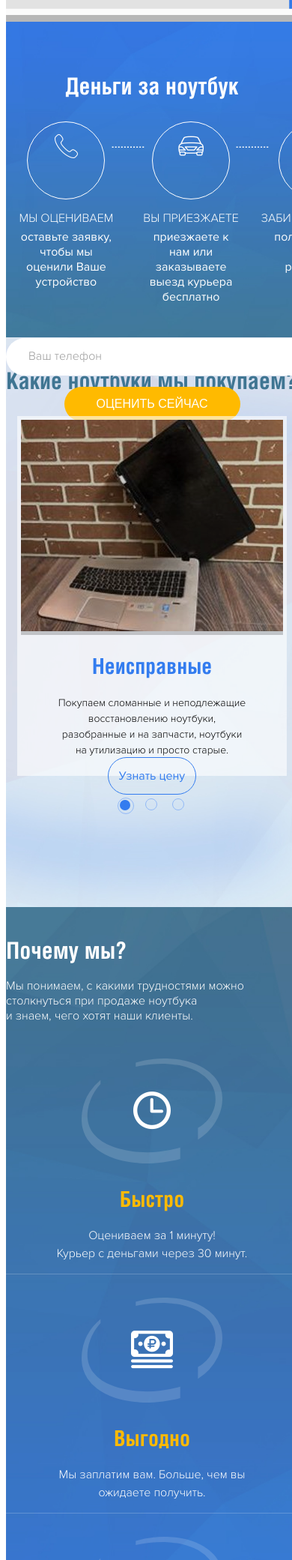
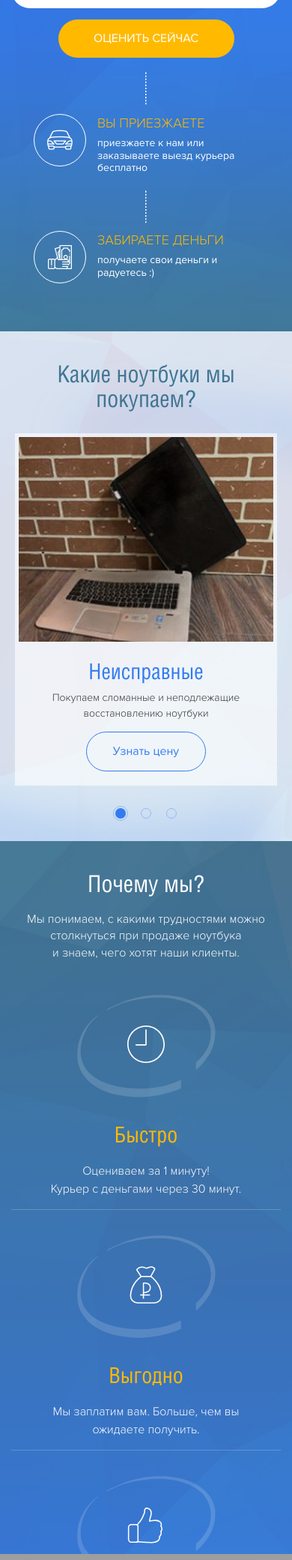
Before and after one commit to dhawkmoon/notecash, a PHP site: page / in a window 390 px wide. Shown: the part 527-2608 px from the top of the page at 75% size. Run offline with PHP 8.4, Linux system fonts and the light colour scheme; style sheets or scripts are compiled from the project's sources; some web fonts are replaced.

Commit message:
Some mobile version improvements

```diff
--- a/assets/scss/core.scss
+++ b/assets/scss/core.scss
@@ -1,24 +1,25 @@
 //Sourcess
 @import "../../node_modules/bootstrap-sass/assets/stylesheets/_bootstrap.scss";
 
-
+//Mixins
+@import 'mixins/_basic';
 //Theme
-@import './fonts/_index.scss';
-@import './icons/_index.scss';
-@import './fonts/_typo.scss';
-@import './theme/_animations.scss';
-@import './theme/_btns.scss';
-@import './theme/_form.scss';
-@import './theme/_modals.scss';
-@import './theme/_common.scss';
-@import './theme/_header.scss';
-@import './theme/_section-1.scss';
-@import './theme/_section-2.scss';
-@import './theme/_section-3.scss';
-@import './theme/_section-4.scss';
-@import './theme/_section-5.scss';
-@import './theme/_section-6.scss';
-@import './theme/_prefooter.scss';
-@import './theme/_footer.scss';
-@import './theme/_mobile-menu.scss';
-@import './theme/_spinner.scss';
+@import 'fonts/_index';
+@import 'icons/_index';
+@import 'fonts/_typo';
+@import 'theme/_animations';
+@import 'theme/_btns';
+@import 'theme/_form';
+@import 'theme/_modals';
+@import 'theme/_common';
+@import 'theme/_header';
+@import 'theme/_section-1';
+@import 'theme/_section-2';
+@import 'theme/_section-3';
+@import 'theme/_section-4';
+@import 'theme/_section-5';
+@import 'theme/_section-6';
+@import 'theme/_prefooter';
+@import 'theme/_footer';
+@import 'theme/_mobile-menu';
+@import 'theme/_spinner';
--- a/assets/scss/icons/_index.scss
+++ b/assets/scss/icons/_index.scss
@@ -60,3 +60,21 @@
   content: "\e908";
   color: #fff;
 }
+
+.glyph-time {
+	@include glyph( url(../i/time.svg) );
+	width: 50px;
+	height: 50px;
+}
+
+.glyph-like {
+	@include glyph( url(../i/like.svg) );
+	width: 50px;
+	height: 50px;
+}
+
+.glyph-money {
+	@include glyph( url(../i/money.svg) );
+	width: 50px;
+	height: 50px;
+}
--- /dev/null
+++ b/assets/scss/mixins/_basic.scss
@@ -0,0 +1,35 @@
+@mixin trans( $t: .1s, $f: linear )
+{
+	-webkit-transition: $t $f;
+	transition: $t $f;
+}
+
+@mixin font-smooth
+{
+	 -webkit-font-smoothing: antialiased;
+	 -moz-osx-font-smoothing: grayscale;
+}
+
+@mixin reset-font-smooth
+{
+	-webkit-font-smoothing: auto;
+	-moz-osx-font-smoothing: auto;
+}
+
+@mixin link-border( $color: #9cc94e )
+{
+	border-bottom: 1px solid transparent;
+	text-decoration: none !important;
+	@include trans;
+	&:hover {
+		border-bottom-color: $color;
+	}
+}
+
+@mixin glyph( $bg-image, $bg-size: cover )
+{
+	display: inline-block;
+	background-repeat: no-repeat;
+	background-size: $bg-size;
+	background-image: $bg-image;
+}
--- a/assets/scss/theme/_btns.scss
+++ b/assets/scss/theme/_btns.scss
@@ -6,8 +6,17 @@
 	padding: 14px;
   border-radius: 50px;
   font-size: 16px;
+  -webkit-transition: .1s linear;
   transition: .1s linear;
   outline: none !important;
+	&-play {
+		width: 250px;
+		margin-top: 15px;
+    background-image: url(../i/play-button.svg);
+    background-size: 15%;
+    background-repeat: no-repeat;
+    background-position: 96% center;
+	}
 }
 
 .btn-primary {
--- a/assets/scss/theme/_common.scss
+++ b/assets/scss/theme/_common.scss
@@ -37,8 +37,19 @@
 	}
 
 	.row-xs-reversed {
+		display: -webkit-box;
+		display: -ms-flexbox;
 		display: flex;
-		flex-direction: column-reverse;
+		-webkit-box-orient: vertical;
+		-webkit-box-direction: reverse;
+		    -ms-flex-direction: column-reverse;
+		        flex-direction: column-reverse;
 	}
 
 }
+
+.lh {
+	&-1_2 {
+		line-height: 1.2;
+	}
+}
--- a/assets/scss/theme/_header.scss
+++ b/assets/scss/theme/_header.scss
@@ -6,7 +6,8 @@
 	padding: 15px 0;
 	border-bottom: 1px solid rgba(255,255,255, .2);
 	@media all and (max-width:767px) {
-		height: 160px;
+		height: 65px;
+		overflow: hidden;
 	}
 	.header__logo {
 		display: block;
@@ -17,8 +18,7 @@
 		background-repeat: no-repeat;
 		@media all and (max-width: 767px) {
 			position: relative;
-			left: 50%;
-			transform: translateX(-100%);
+			width: 55px;
 
 		}
 	}
@@ -87,10 +87,11 @@
 .header-contacts {
 	color: white;
 	font-size: 14px;
+	margin-top: 18px;
 	@media all and (max-width: 1200px) {
 		font-size: 12px;
+		margin-top: 0;
 	}
-	margin-top: 18px;
 	a {
 		font-size: 16px;
 		color:white;
@@ -99,7 +100,8 @@
 	&-wrapper {
 		padding: 0;
 		@media all and (max-width: 767px) {
-			padding: 0 25px 0 0;
+			padding: 0;
+			text-align: center;
 		}
 	}
 }
--- a/assets/scss/theme/_mobile-menu.scss
+++ b/assets/scss/theme/_mobile-menu.scss
@@ -4,19 +4,22 @@
 	position: fixed;
 	top: 104px;
 	bottom: 0;
+	-webkit-transition: .4s ease-in;
 	transition: .4s ease-in;
 	width: 400px;
 	height: calc(100vh - 104px);
 	background-color: rgba(255,255,255,.98);
 	z-index: 9000;
-	transform: translateX(-100%);
+	-webkit-transform: translateX(-100%);
+	        transform: translateX(-100%);
 	@media all and (max-width: 767px) {
-		top: 160px;
-		height: calc(100vh - 160px);
-		width: 300px;
+		top: 0;
+    height: 100vh;
+    width: 300px;
 	}
 	&--active {
-		transform: translateX(0);
+		-webkit-transform: translateX(0);
+		        transform: translateX(0);
 	}
 	&-overlay {
 		position: fixed;
@@ -39,9 +42,9 @@
 		padding-top: 29px;
 		cursor: pointer;
 		@media all and (max-width: 767px) {
-			padding-top: 33px;
-			padding-left: 10px;
-			padding-right: 10px;
+			padding-top: 13px;
+			padding-left: 23px;
+			padding-right: 23px;
 		}
 		&__line {
 			display: block;
--- a/assets/scss/theme/_section-1.scss
+++ b/assets/scss/theme/_section-1.scss
@@ -65,7 +65,9 @@
 
 	@media all and (max-width: 767px) {
 		.s1-content__promo {
-			padding-top: 30px;
+			position: relative;
+    	top: -20px;
+			padding-top: 0;
 		}
 		h2 {
 			font-size: 30px;
@@ -80,18 +82,22 @@
 	text-align: center;
 	margin-top: 70px;
 	margin-right: 40px;
+	-webkit-transition: .3s linear;
 	transition: .3s linear;
 	cursor: pointer;
 	&:hover {
 		@media all and (min-width: 768px) {
-			transform: translateY(-20px);
+			-webkit-transform: translateY(-20px);
+			        transform: translateY(-20px);
 		}
 	}
 	@media all and (max-width: 1200px) and (min-width: 767px) {
 		margin-right: 20px;
 	}
 	@media all and (max-width: 767px) {
-		margin-top: 0;
+		margin: 0 !important;
+    margin-top: 0;
+    width: 100%;
 	}
 	&--less-margin {
 		margin-right: 30px;
@@ -105,6 +111,7 @@
 		height: 70px;
 		border: 1px solid $basicFontColor;
 		border-radius: 50%;
+		-webkit-transition: .3s linear;
 		transition: .3s linear;
 		font-size: 32px;
     padding: 16px;
@@ -115,7 +122,13 @@
 	    font-size: 28px;
 		}
 		i:before {
+			-webkit-transition: .3s linear;
 			transition: .3s linear;
+		}
+		@media all and (max-width: 768px) {
+			display: block;
+			float: left;
+			margin-right: 15px;
 		}
 	}
 
@@ -145,10 +158,19 @@
 			bottom: 0;
 			@include topDownOpaque;
 		}
+		@media all and (max-width: 768px) {
+			text-align: left;
+			color: $primaryColor;
+			font-size: 18px;
+			margin-top: 0;
+		}
 	}
 
 	&:hover &__title:after {
 		display: block;
+		@media all and (max-width: 768px) {
+			display: none;
+		}
 	}
 	&__text {
 		color: $basicFontColor;
@@ -160,6 +182,8 @@
     @include topDownOpaque20(.3s);
     @media all and (max-width: 767px) {
 	    display: block;
+			text-align: left;
+			max-width: 100%;
     }
 	}
 	&:hover &__text {
@@ -180,19 +204,18 @@
 	display: inline-block;
 	position: relative;
 	@media all and (max-width: 991px) {
-		left: 15px;
+		left: 15px
 	}
 	@media all and (max-width: 767px) {
-
-		width: calc(100vw - 15px);
+		display: block;
 		left: 0;
 		overflow-y: auto;
-		-webkit-overflow-scrolling: touch;
+		padding: 0 30px;
 		.s1-icons-inner {
 			position: relative;
-			display: inline-block;
-			width: 515px;
-			left: 10px;
+			// display: inline-block;
+			// width: 515px;
+			// left: 10px;
 		}
 	}
 	.sep {
@@ -215,6 +238,22 @@
 			@media all and (max-width: 1200px) and (min-width: 768px) {
 				left: 265px;
 			}
+		}
+		&-3 {
+			left: 0;
+		  right: 0;
+			top: 40px;
+		  margin: auto;
+		  -webkit-transform: rotate(90deg);
+		          transform: rotate(90deg);
+		}
+		&-4 {
+			left: 0;
+		  right: 0;
+			top: 198px;
+		  margin: auto;
+		  -webkit-transform: rotate(90deg);
+		          transform: rotate(90deg);
 		}
 	}
 }
@@ -244,15 +283,16 @@
     top: 0;
   }
   @media all and (max-width: 767px ) {
-	  position: relative;
+		position: relative;
     left: 0;
     right: 0;
-    margin: 55px -15px 30px;
-    /* top: 30px; */
+    margin: 25px -15px 30px;
+    top: -15px;
     width: 100vw;
     height: 55vw;
     background-size: contain;
-    transform: scale(1.25);
+    -webkit-transform: scale(.98);
+            transform: scale(.98);
   }
 	&__video {
 		position: relative;
@@ -307,3 +347,12 @@
 	  display: block;
   }
 }
+
+@media all and (max-width: 768px) {
+
+	.s1-icons--mobile {
+		.s1-icon {
+			padding-top: 75px
+		}
+	}
+}
--- a/assets/scss/theme/_section-4.scss
+++ b/assets/scss/theme/_section-4.scss
@@ -7,7 +7,7 @@
 	background-image: url('../i/s4-bg.jpg');
 	background-size: cover;
 	@media all and (max-width: 767px) {
-		height: 550px;
+		height: 600px;
 		background-image: url('../i/s4-bg-xs.jpg');
 	}
 }
@@ -129,7 +129,8 @@
 	}
 	&-prev {
 		background-image: url('../i/icons/arrow.svg');
-		transform: rotate(180deg);
+		-webkit-transform: rotate(180deg);
+		        transform: rotate(180deg);
 		left: -70px;
 	}
 }
--- a/assets/scss/theme/_section-5.scss
+++ b/assets/scss/theme/_section-5.scss
@@ -35,13 +35,18 @@
 			}
 		}
 		a {
+			display: -webkit-box;
+			display: -ms-flexbox;
 			display: flex;
+			-webkit-box-align: center;
+			    -ms-flex-align: center;
 			        align-items: center;
 			@include proximaLight;
 			color: $basicFontColor;
 			font-size: 18px;
 			line-height: 1.3;
 			text-decoration: none !important;
+			-webkit-transition: .3s linear;
 			transition: .3s linear;
 			@media all and (max-width: 1200px) {
 				font-size: 16px;
@@ -58,11 +63,13 @@
 				font-size: 28px;
 				padding: 7px;
 				margin-right: 20px;
+				-webkit-transition: .3s linear;
 				transition: .3s linear;
 			}
 			&:hover,
 			&.active {
 				color: $primaryColor;
+				-webkit-transform: translateX(20px);
 				        transform: translateX(20px);
 				&:before {
 					border-color: $primaryColor;
@@ -74,14 +81,18 @@
 		&:hover,
 		&--active {
 			.sep-vert {
+				-webkit-transform: rotate(25deg);
 				        transform: rotate(25deg);
+				-webkit-transform-origin: bottom;
 				        transform-origin: bottom;
 				&--transform {
+					-webkit-transform: rotate(-25deg) rotate(25deg) translateX(20px);
 					        transform: rotate(-25deg) rotate(25deg) translateX(20px);
 				}
 			}
 			a {
 				color: $primaryColor;
+				-webkit-transform: translateX(20px);
 				        transform: translateX(20px);
 				&:before {
 					border-color: $primaryColor;
@@ -95,6 +106,7 @@
 	}
 	&__step--active {
 		.sep-vert--transform {
+			-webkit-transform: rotate(-25deg) rotate(25deg) translateX(20px) !important;
 			        transform: rotate(-25deg) rotate(25deg) translateX(20px) !important;
 		}
 	}
@@ -135,6 +147,7 @@
 		a.paused:before {
 			content: '||' !important;
 			padding: 8px 13px;
+			-webkit-animation: none;
 			        animation: none;
 		}
 	}
@@ -152,7 +165,8 @@
 		position: relative;
 		width: 100%;
     height: 60vw;
-    transform: scale(1.12);
+    -webkit-transform: scale(1);
+            transform: scale(1);
     margin-bottom: 40px;
 	}
 	&-video {
@@ -182,9 +196,12 @@
 		width: 2px;
 		background-image: url('../i/sep-vert.svg');
 		background-size: cover;
+		-webkit-transition: .3s linear;
 		transition: .3s linear;
 		&--transform {
+			-webkit-transform: rotate(-25deg);
 			        transform: rotate(-25deg);
+			-webkit-transform-origin:top;
 			        transform-origin:top;
 		}
 	}
--- a/index.html
+++ b/index.html
@@ -10,7 +10,7 @@
     	<script type="text/javascript" href="https://cdnjs.cloudflare.com/ajax/libs/html5shiv/3.7.3/html5shiv.min.js"></script>
     <![endif-->
 	<link rel="stylesheet" href="assets/css/swiper.min.css">
-	<link rel="stylesheet" href="assets/css/core.min.css" />
+	<link rel="stylesheet" href="assets/css/core.css" />
     <!--[if IE]>
     	<link rel="stylesheet" href="assets/css/ie.min.css" />
     <![endif]-->
@@ -39,10 +39,10 @@
 				<div class="row">
 
 
-					<div class="col-xs-12 col-sm-3">
+					<div class="col-xs-3">
 						<!-- START: Logo-->
 						<a id="link_1" href="/" class="header__logo">
-							<h1 class="header__title"><span class="hidden">Notecash - </span>Сервис по <br />выкупу ноутбуков</h1>
+							<h1 class="header__title hidden-xs"><span class="hidden">Notecash - </span>Сервис по <br />выкупу ноутбуков</h1>
 						</a>
 						<!-- END: Logo-->
 					</div>
@@ -70,16 +70,17 @@
 
 					</div>
 
-					<div class="col-xs-6 col-xs-push-6 col-sm-offset-5 col-sm-push-0 col-sm-3 col-md-offset-0 col-md-push-0 col-md-2 text-right header-contacts-wrapper">
+					<div class="col-xs-6 col-sm-offset-5 col-sm-push-0 col-sm-3 col-md-offset-0 col-md-push-0 col-md-2 text-right header-contacts-wrapper">
 						<!-- SART: HEADER CONTACTS -->
 						<div class="header-contacts">
-							Ежедневно с <time>10:00</time> до <time>20:00</time><br />
+							<span class="hidden-xs">Ежедневно с <time>10:00</time> до <time>20:00</time></span>
+							<span class="visible-xs">Москва, ул. Павловская, д, 18</span><br class="hidden-xs" />
 							<a id="link_6" href="tel:+74954779683">+7 (495) 477-96-83</a>
 						</div>
 						<!-- END: HEADER CONTACTS -->
 					</div>
 
-					<div class="visible-xs col-xs-2 col-xs-pull-6 visible-sm col-sm-1 col-sm-pull-0 text-right pr0">
+					<div class="visible-xs col-xs-3 visible-sm col-sm-1 col-sm-pull-0 text-right pr0">
 						<span class="mobile-menu-toggler">
 							<span class="mobile-menu-toggler__line"></span>
 							<span class="mobile-menu-toggler__line"></span>
@@ -111,10 +112,10 @@
 											<i class="icon-phone"></i>
 										</div>
 										<div class="s1-icon__title">Мы оцениваем</div>
-										<div class="s1-icon__text">оставьте заявку,<br /> чтобы мы оценили Ваше устройство</div>
+										<div class="s1-icon__text">оставьте заявку,<br class="hidden-xs" /> чтобы мы<br class="visible-xs" /> оценили Ваше устройство</div>
 									</div>
 									<!-- END: ICON 1 -->
-									<div class="s1-icon s1-icon--less-margin">
+									<div class="s1-icon s1-icon--less-margin hidden-xs">
 										<div class="s1-icon__circle">
 											<i class="icon-car s1-icon-small"></i>
 										</div>
@@ -122,7 +123,7 @@
 										<div class="s1-icon__text">приезжаете к нам или заказываете выезд курьера бесплатно</div>
 									</div>
 
-									<div class="s1-icon">
+									<div class="s1-icon hidden-xs">
 										<div class="s1-icon__circle">
 											<i class="icon-cash-1"></i>
 										</div>
@@ -130,9 +131,9 @@
 										<div class="s1-icon__text">получаете свои деньги и радуетесь :)</div>
 									</div>
 
-									<span class="sep sep-1"></span>
-									<span class="sep sep-2"></span>
-									<span class="arr-top"></span>
+									<span class="sep sep-1 hidden-xs"></span>
+									<span class="sep sep-2 hidden-xs"></span>
+									<span class="arr-top hidden-xs"></span>
 								</div>
 							</div>
 							<!-- END: S1 ICONS -->
@@ -152,9 +153,35 @@
 									</div>
 									<!-- END PRELOADER -->
 								</button>
-								<p class="visible-xs text-center">Оставьте Ваш телефон и узнайте цену<br /> Вашего ноутбука</p>
 
 							</form>
+
+							<!-- START: S1 MOBILE ICONS -->
+							<div class="s1-icons s1-icons--mobile visible-xs">
+								<div class="s1-icons-inner">
+
+									<span class="sep sep-3"></span>
+									<div class="s1-icon">
+										<div class="s1-icon__circle">
+											<i class="icon-car s1-icon-small"></i>
+										</div>
+										<div class="s1-icon__title">Вы приезжаете</div>
+										<div class="s1-icon__text lh-1_2">приезжаете к нам или заказываете выезд курьера бесплатно</div>
+									</div>
+									<span class="sep sep-4"></span>
+
+									<div class="s1-icon">
+										<div class="s1-icon__circle">
+											<i class="icon-cash-1"></i>
+										</div>
+										<div class="s1-icon__title">Забираете деньги</div>
+										<div class="s1-icon__text lh-1_2">получаете свои деньги и радуетесь :)</div>
+									</div>
+
+
+								</div>
+							</div>
+							<!-- END: S1 MOBILE ICONS -->
 
 						</div>
 
@@ -316,7 +343,7 @@
 
 								<div class="feature__header">
 
-									<i class="icon-time"></i>
+									<i class="glyph-time"></i>
 
 								</div>
 								<div class="feature__body">
@@ -336,7 +363,7 @@
 
 								<div class="feature__header">
 
-									<i class="icon-cash"></i>
+									<i class="glyph-money"></i>
 
 								</div>
 								<div class="feature__body">
@@ -357,7 +384,7 @@
 
 								<div class="feature__header">
 
-									<i class="icon-ok"></i>
+									<i class="glyph-like"></i>
 
 								</div>
 								<div class="feature__body">
@@ -402,7 +429,7 @@
 					</div>
 
 					<div class="row">
-						<div class="col-xs-10 col-xs-offset-1">
+						<div class="col-xs-10 col-xs-offset-1 text-center">
 							<!-- Slider main container -->
 							<div id="testimonials" class="swiper-container testimonials">
 							    <!-- Additional required wrapper -->
@@ -480,6 +507,9 @@
 							<!-- START: NAV ARROWS-->
 					    <div id="testimonials-button-prev" class="swiper-button-prev"></div>
 					    <div id="testimonials-button-next" class="swiper-button-next"></div>
+
+							<a href="#" class="btn btn-primary btn-play">Видео отзывы</a>
+
 						</div>
 
 					</div>
```
Also changed, not shown: assets/css/core.css, assets/i/figure.svg, assets/i/like.svg (added), assets/i/money.svg (added), assets/i/play-button.svg (added), assets/i/time.svg (added). Lines whose indentation alone changed are shown as unchanged.
